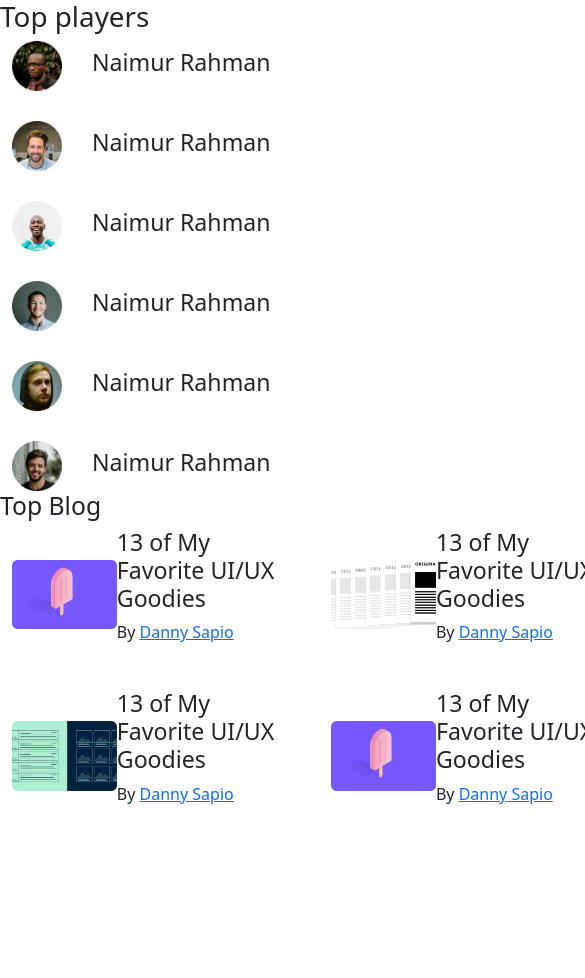
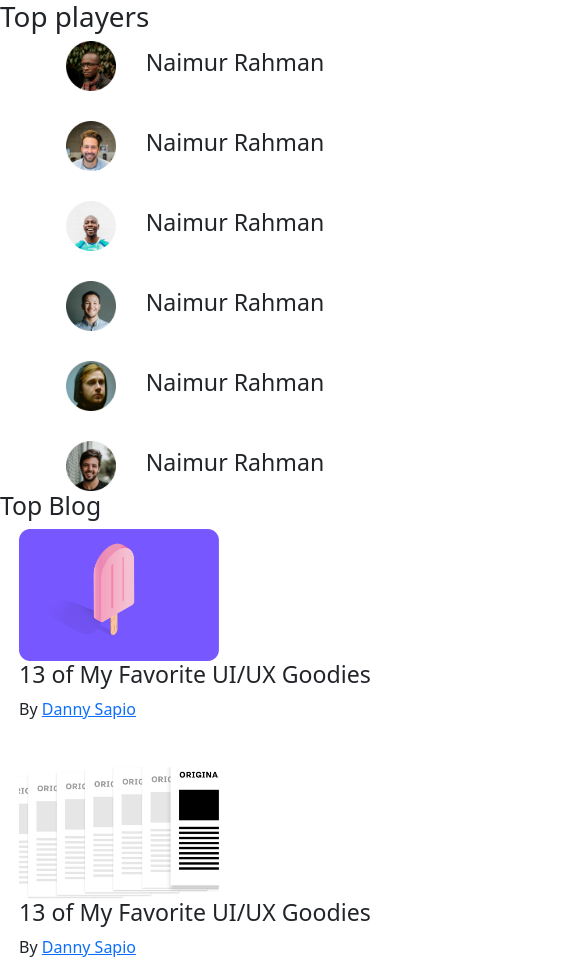
Before and after one commit to Naimur53/leader-board-css3, a plain HTML site: page index.html in a window 390 px wide. Shown: the top 978 px of the page, 585 px wide, since content can reach past the window. Before the commit the page ends 844 px from the top, so only its background shows below. Drawn offline with Linux system fonts and the light colour scheme.

Commit message:
place items center

```diff
--- a/elemants/css/style.css
+++ b/elemants/css/style.css
@@ -2,6 +2,10 @@
     display: grid;
     grid-template-columns: repeat(3,1fr);
     grid-gap: 30px;
+    place-items:center;
+}
+.blogs{
+    grid-template-columns: repeat(2,1fr);
 }
 .player , .blog{
     display: flex;
@@ -26,11 +30,12 @@
     .blogs{
         grid-template-columns: repeat(1,1fr);
     }
+    .blog{
+        display: block;
+    }
 }
 
-.blogs{
-    grid-template-columns: repeat(2,1fr);
-}
+
 .thubnail {
     width: 200px;
     height: auto;
```
